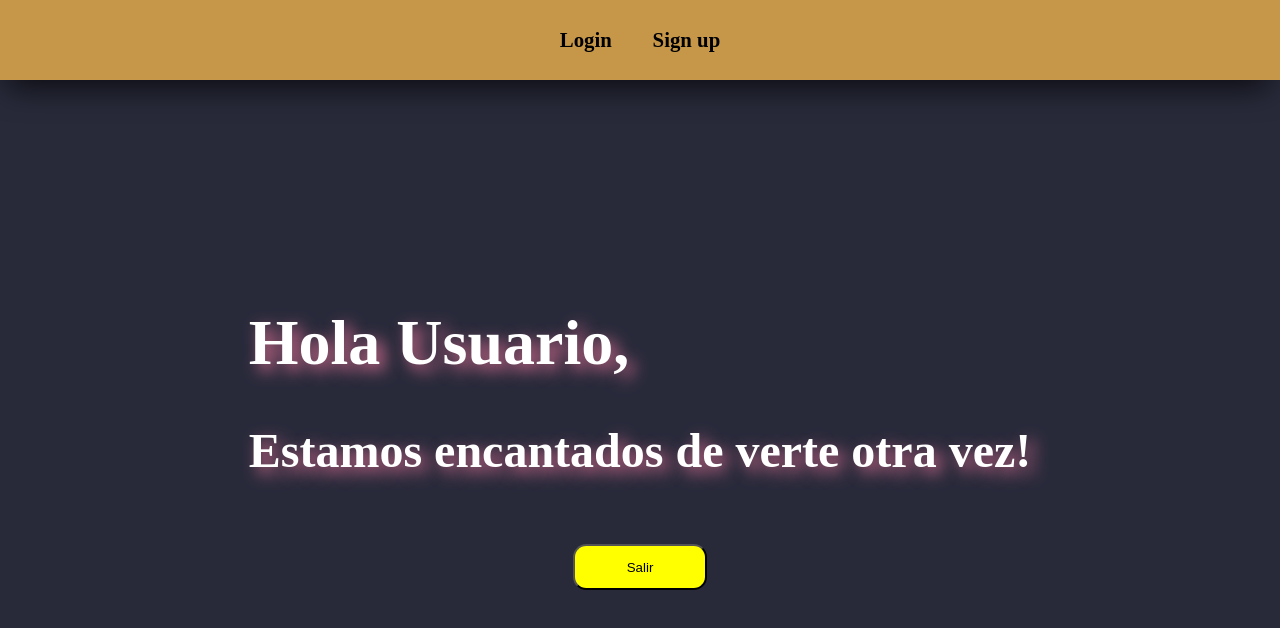
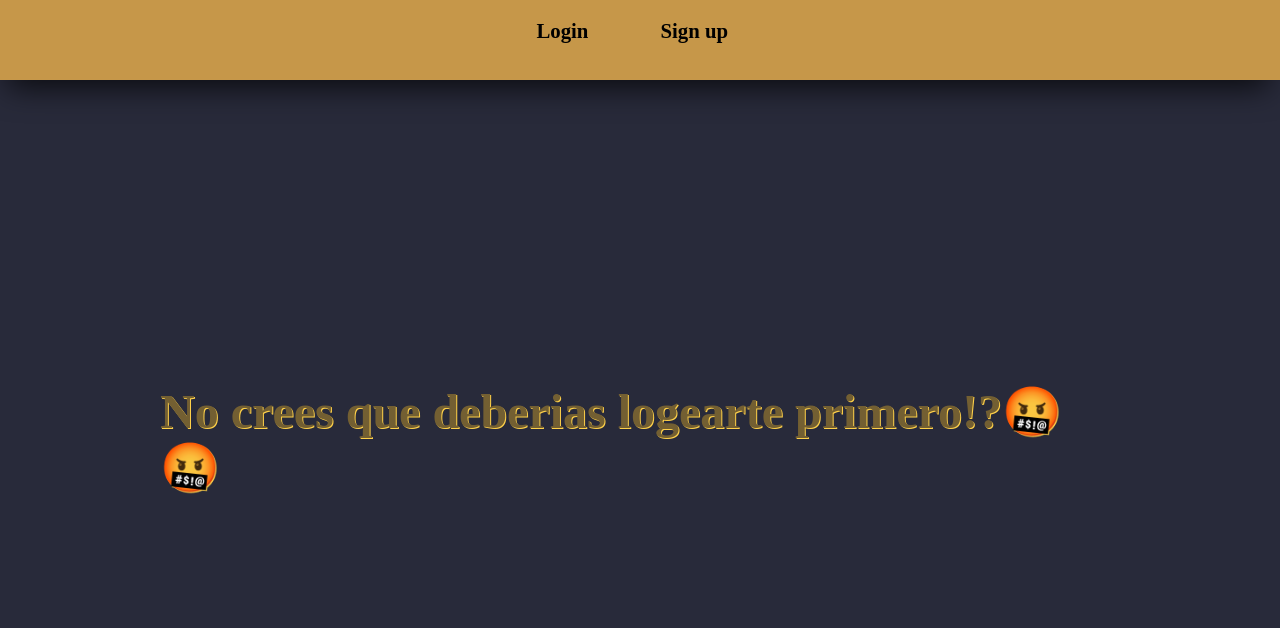
Before and after one commit to 99jack99/Vue-Login, a Vue app: page / in a window 1280 px wide. Shown: the top 628 px of the page. Built offline with nearby package versions, Linux system fonts and the light colour scheme.

Commit message:
register styled, home modified and styled aswell, refactoring and routing handlers yet to be done

```diff
--- a/src/components/Nav.vue
+++ b/src/components/Nav.vue
@@ -1,31 +1,38 @@
-
 <script setup>
-
+import { useAuthStore } from "../Store/AuthStore";
+const authStore = useAuthStore();
 </script>
 
 <template>
   <div id="Container">
+    <div v-if="authStore.isLogged" class="navBox">
+      <div class="navItem lin">
+        {{ authStore.user.name }}
+      </div>
 
-        <div class="navBox">
+      <div>
+        <button class="logoutbutton navItem" v-on:click="authStore.$reset()">
+          Salir
+        </button>
+      </div>
+    </div>
+
+    <div v-else class="navBox">
       <router-link to="/login" class="navItem lin">Login</router-link>
       <router-link to="/signup" class="navItem lin">Sign up</router-link>
     </div>
-
-
   </div>
 </template>
 
 <style lang="css" scoped>
-
-.lin:hover{
-  color: #FED049;
+.lin:hover {
+  color: #fed049;
   text-shadow: 0.5px 0.5px black;
   border-bottom: 1px solid black;
 }
 
 #Container {
-
-    background-color: #C69749;
+  background-color: #c69749;
   color: black;
   width: 100%;
   height: 10vh;
@@ -33,7 +40,14 @@
   align-items: center;
   justify-content: space-evenly;
 
-    box-shadow: -2px 17px 31px -10px rgba(0,0,0,0.75);
+  box-shadow: -2px 17px 31px -10px rgba(0, 0, 0, 0.75);
+}
+
+.navBox{
+    display: flex;
+    flex-direction: row;
+    align-items: center;
+    justify-content: center;
 }
 
 .navItem {
@@ -45,7 +59,22 @@
   color: black;
   font-size: 1.3em;
   font-weight: bold;
+}
 
+.logoutbutton{
+  background-color: #FED049;
+  border: 0.2em solid black;
+  border-radius: 0.2em;
+  cursor: pointer;
+
+    display: flex;
+    align-items: center;
+    justify-content: center;
 
 }
+
+.logoutbutton:hover{
+background-color: black;
+color: #FED049;
+}
 </style>
--- a/src/pages/Home.vue
+++ b/src/pages/Home.vue
@@ -1,23 +1,23 @@
 <script setup>
 import { useAuthStore } from "../Store/AuthStore";
 const authStore = useAuthStore();
-
-
-
 </script>
 
 <template>
   <div id="card">
     <div class="bodyCard">
       <div class="titles">
-        <h1>Hola Usuario, {{authStore.user.name}}</h1>
+        <div v-if="authStore.isLogged">
+          <h1>Hola {{ authStore.user.name}}! Encantados de tener de vuelta!</h1>
+        </div>
 
-        <h2>Estamos encantados de verte otra vez!</h2>
+        <div v-else>
+          <h2>No crees que deberias logearte primero!?🤬 🤬 </h2>
+        </div>
+
+
       </div>
 
-      <div class="body">
-        <button class="logoutbutton" v-on:click="authStore.$reset()">Salir</button>
-      </div>
     </div>
   </div>
 </template>
@@ -42,8 +42,9 @@ const authStore = useAuthStore();
 
 .titles {
   font-size: 2em;
-  color: white;
-  text-shadow: 0.2em 0.2em 0.5em palevioletred;
+  color: #735F32;
+  text-shadow: 1px 1px #FED049;
+  margin: 5em;
 }
 
 .logoutbutton {
--- a/src/pages/Signup.vue
+++ b/src/pages/Signup.vue
@@ -57,7 +57,7 @@ const v$ = useVuelidate(rules, formData);
   <div id="wall">
     <div class="RegisterCard">
       <div class="title">
-        <h1>Sign up if you´re not!</h1>
+        <h1>Join us by Sign In Up!</h1>
       </div>
 
       <div class="body">
```
Lines whose indentation alone changed are shown as unchanged.
